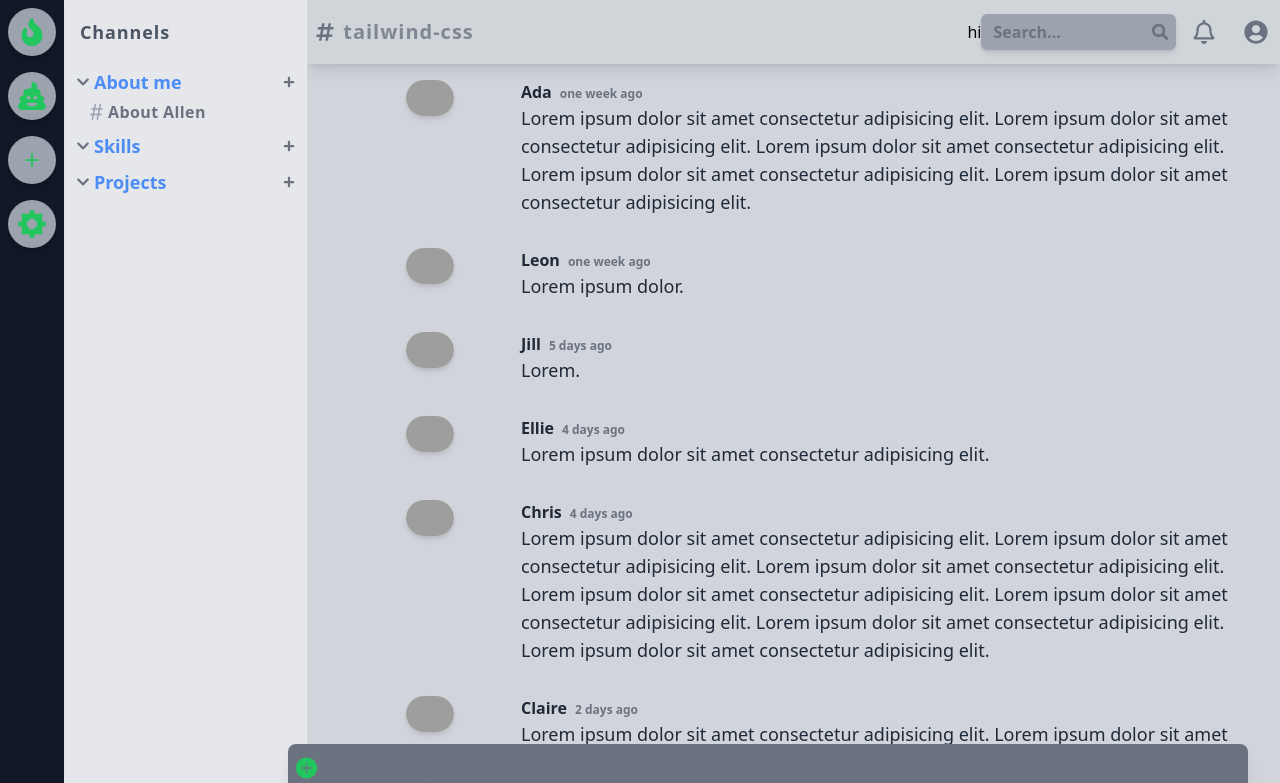
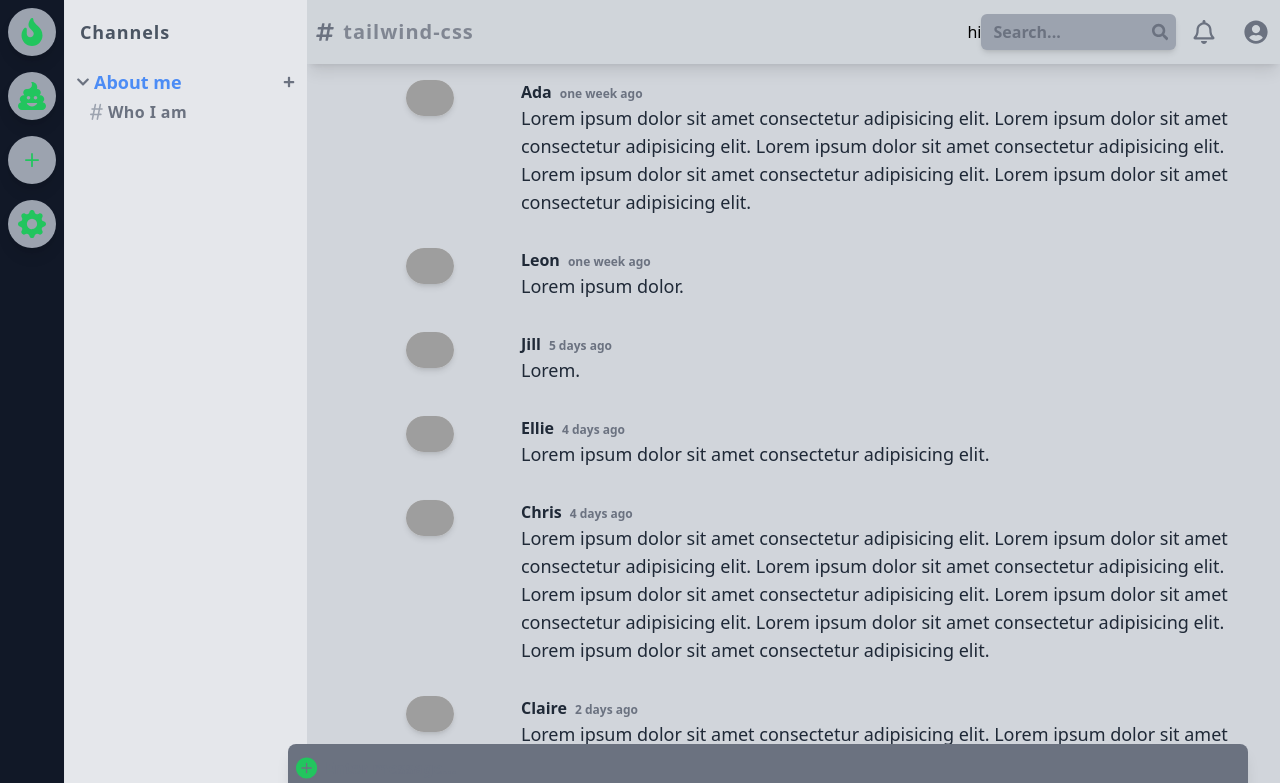
Before and after one commit to luminatedtech/discord-duplicate, a React (Create React App) app: page / in a window 1280 px wide. Shown: the top 783 px of the page. Built offline with nearby package versions, Linux system fonts and the light colour scheme; grey boxes are pictures that could not be loaded.

Commit message:
different channels

```diff
--- a/src/App.js
+++ b/src/App.js
@@ -11,10 +11,17 @@ function App() {
       <SideBar/>
       <Routes>
         <Route path='/'
-          element={<><ChannelBar topics={["About Allen"]}/><ContentContainer/></>}
-
-      />
-
+          element={<><ChannelBar topic={["About me"]} textChannel={["Who I am"]}/><ContentContainer/></>}
+          />
+          <Route path='/skills'
+          element={<><ChannelBar topic={["Skills"]} textChannel={["My Projects"]}/><ContentContainer/></>}
+          />
+           <Route path='/projects'
+          element={<><ChannelBar topic={["Projects"]} textChannel={["My Projects"]}/><ContentContainer/></>}
+          />
+         <Route path='/contact'
+          element={<><ChannelBar topic={["Contact Me"]} textChannel={["How to Contact Me"]}/><ContentContainer/></>}
+          />
       </Routes>
         </BrowserRouter>
     </div>
--- a/src/ChannelBar.js
+++ b/src/ChannelBar.js
@@ -5,14 +5,13 @@ import { FaChevronDown, FaChevronRight, FaPlus } from 'react-icons/fa';
 
 
 
-function ChannelBar({topics,questions, random}) {
+function ChannelBar({topic,textChannel}) {
   return (
     <div className='channel-bar shadow-lg'>
       <ChannelBlock />
       <div className='channel-container'>
-        <Dropdown header='About me' selections={topics} />
-        <Dropdown header='Skills' selections={questions} />
-        <Dropdown header='Projects' selections={random} />
+        <Dropdown header={topic} selections={textChannel}/>
+
       </div>
     </div>
   );
--- a/src/SideBar.js
+++ b/src/SideBar.js
@@ -10,9 +10,14 @@ function SideBar () {
             <Link to='/skills'>
               <SideBarIcon icon={<FaPoo size="28"/>} text="Skills"/>
             </Link>
+            <Link to='/projects'>
+            <SideBarIcon icon={<BsPlus size="28"/>} text="Projects"/>
+            </Link>
+            <Link to='/contact'>
+            <SideBarIcon icon={<BsGearFill size="28"/>} text="Contact"/>
+            </Link>
 
-            <SideBarIcon icon={<BsPlus size="28"/>} text="Project"/>
-            <SideBarIcon icon={<BsGearFill size="28"/>} text="Contact"/>
+
         </div>
     )
 
```
